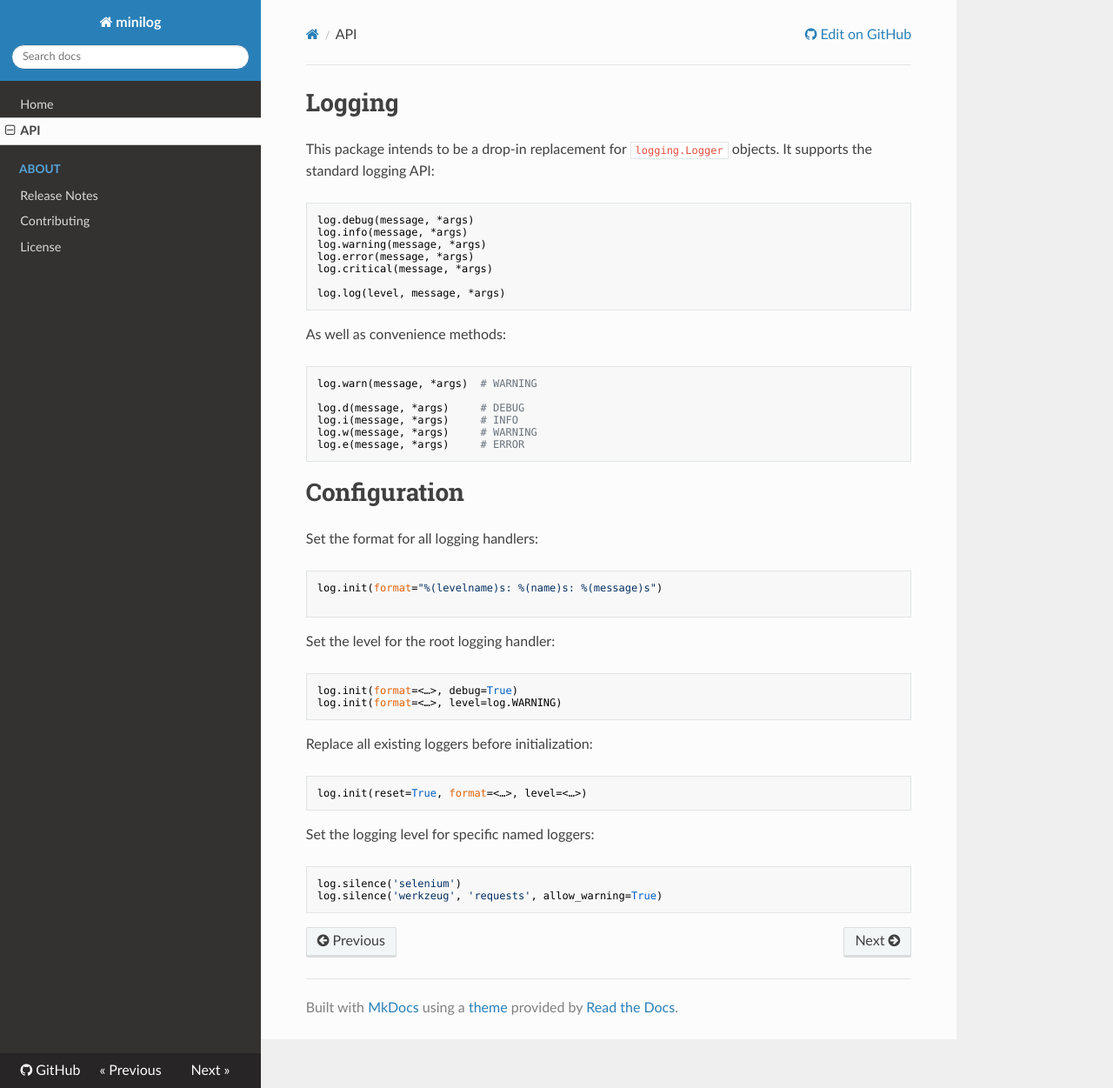
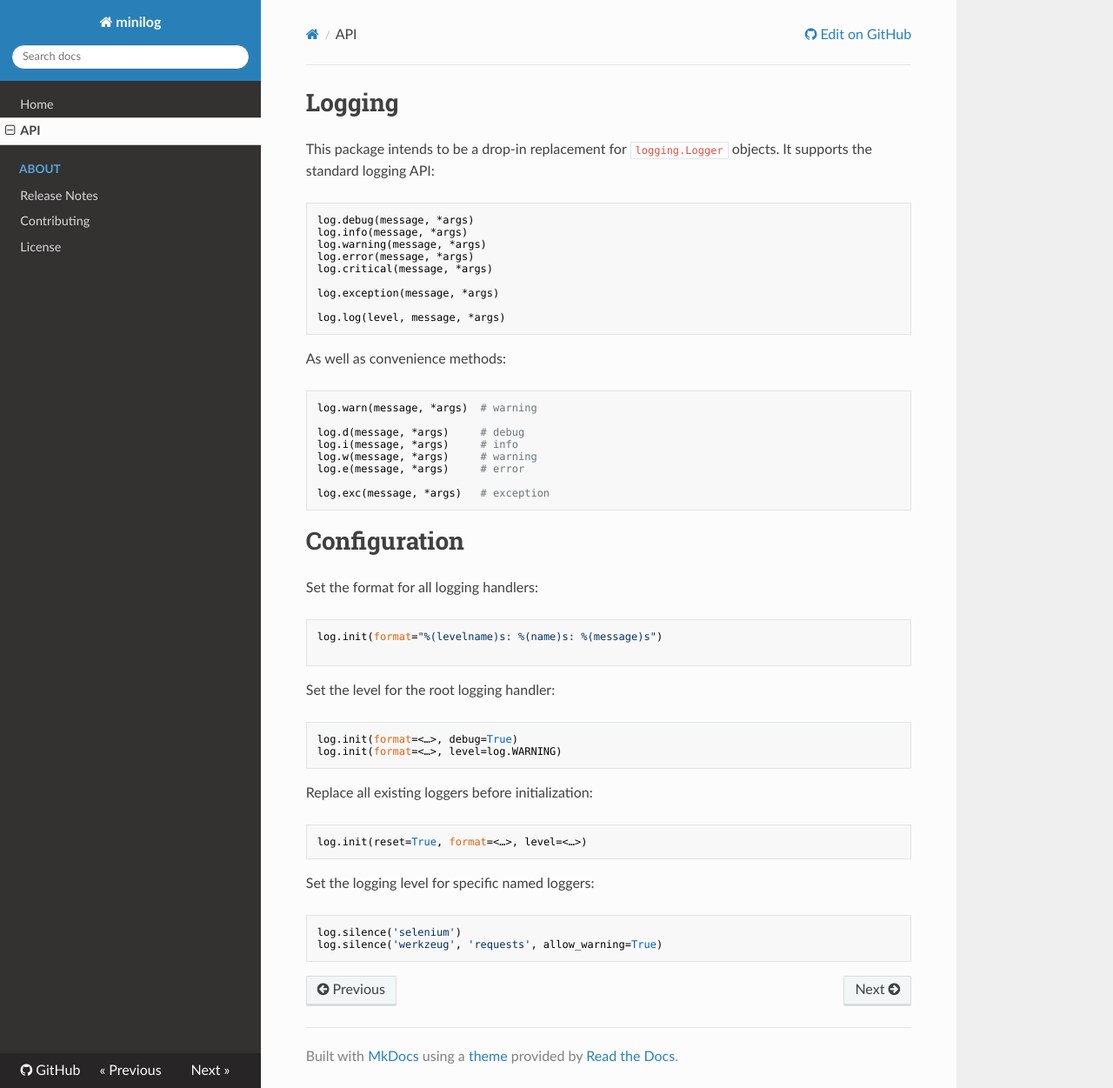
Before and after one commit to jacebrowning/minilog, an MkDocs documentation site: the page built from docs/api.md, in a window 1280 px wide and 1251 px high. Shown: the whole window at 87% size. Built offline with MkDocs 1.6.1, drawn with Linux system fonts in a browser that asks for light colours; nearby versions of some CDN libraries; old or Windows-style settings are respelled for this version of MkDocs.

Commit message:
Document log.exception()

````diff
--- a/docs/api.md
+++ b/docs/api.md
@@ -9,18 +9,22 @@ log.warning(message, *args)
 log.error(message, *args)
 log.critical(message, *args)
 
+log.exception(message, *args)
+
 log.log(level, message, *args)
 ```
 
 As well as convenience methods:
 
 ```python
-log.warn(message, *args)  # WARNING
+log.warn(message, *args)  # warning
 
-log.d(message, *args)     # DEBUG
-log.i(message, *args)     # INFO
-log.w(message, *args)     # WARNING
-log.e(message, *args)     # ERROR
+log.d(message, *args)     # debug
+log.i(message, *args)     # info
+log.w(message, *args)     # warning
+log.e(message, *args)     # error
+
+log.exc(message, *args)   # exception
 ```
 
 # Configuration
````
